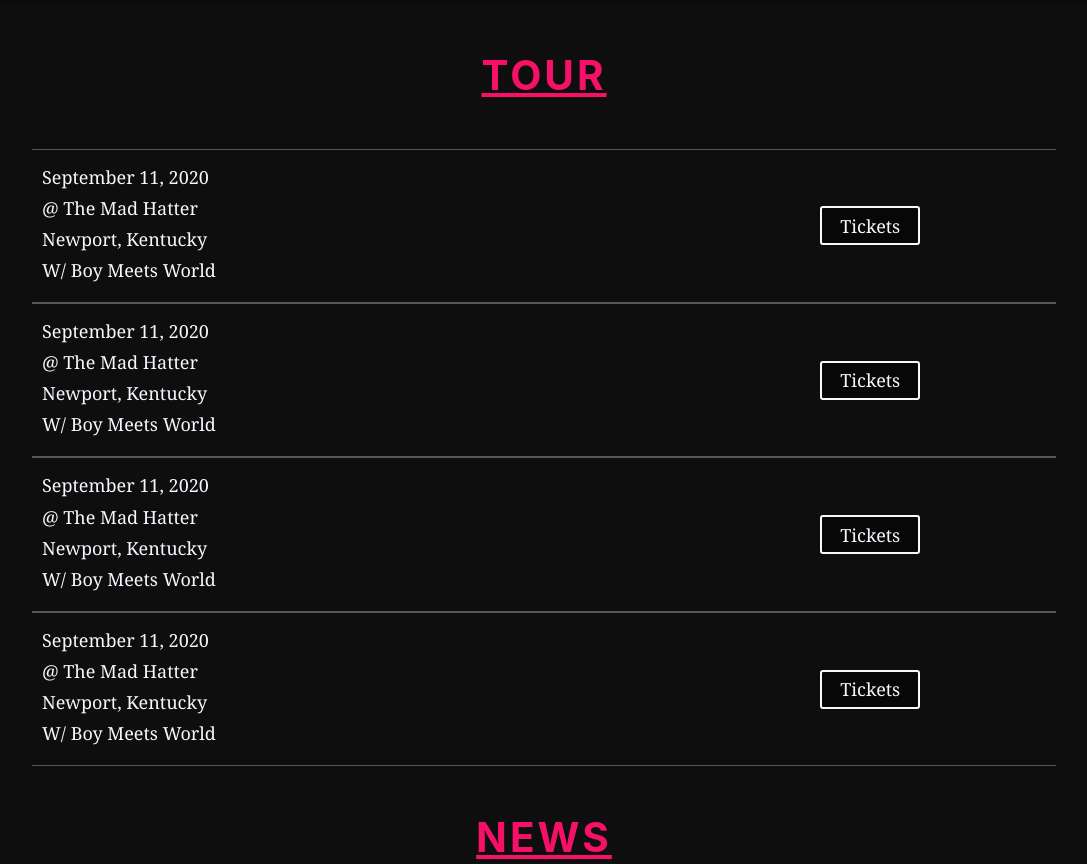
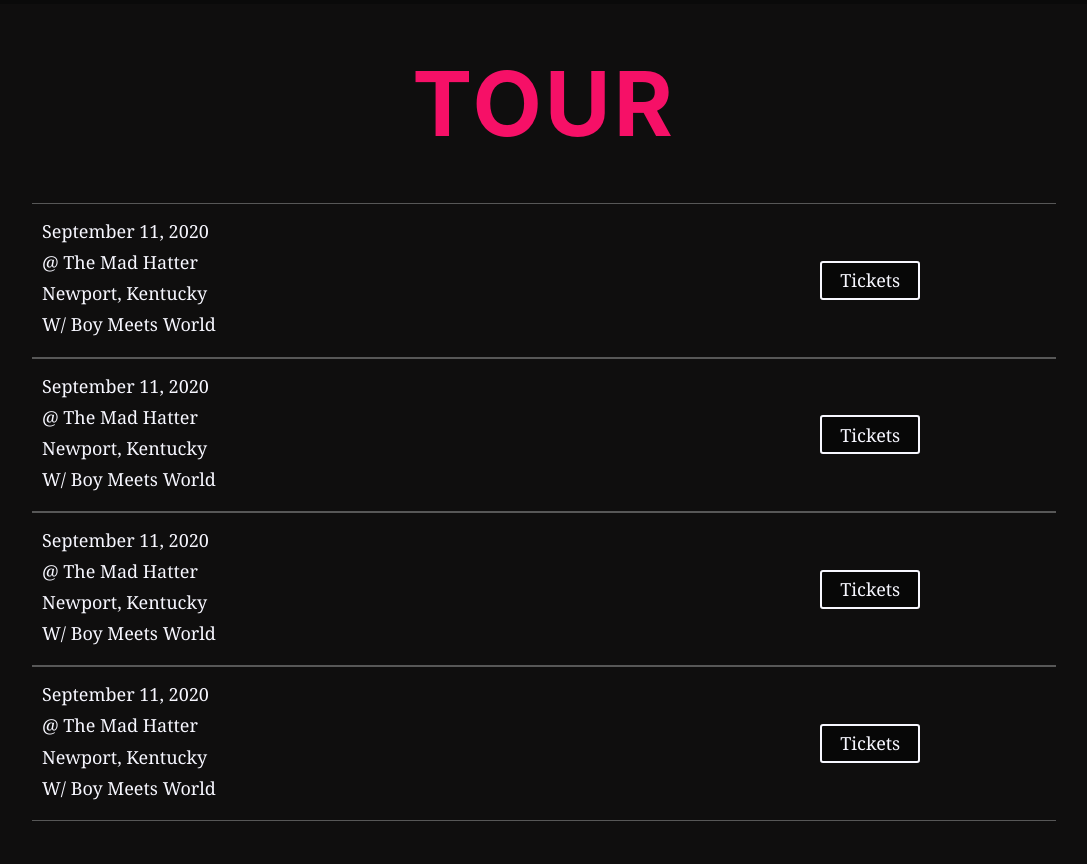
Before and after one commit to Jgobeille/Spiritboard-Website-1, a Gatsby site in the folder frontend/: page / in a window 1280 px wide. Shown: the part 804-1668 px from the top of the page, without its empty margins (96-1183 px from the left). Built offline with nearby package versions, Linux system fonts and the light colour scheme; Gatsby itself is replaced by a stand-in of ours; grey boxes are pictures that could not be loaded.

Commit message:
fixed double section headers on page. changed font size and removed underline of page section header text

```diff
--- a/frontend/src/components/music.js
+++ b/frontend/src/components/music.js
@@ -1,10 +1,9 @@
 import React from 'react';
 
-import { Wrapper, SectionHeader } from '../styles/Globals.js';
+import { Wrapper } from '../styles/Globals.js';
 
 const Music = () => (
   <Wrapper>
-    <SectionHeader>MUSIC</SectionHeader>
     <h1 style={{ color: 'white' }}>COMING SOON</h1>
   </Wrapper>
 );
--- a/frontend/src/components/news.js
+++ b/frontend/src/components/news.js
@@ -1,12 +1,11 @@
 import React from 'react';
 
-import { Wrapper, SectionHeader } from '../styles/Globals.js';
+import { Wrapper } from '../styles/Globals.js';
 
 import { Article, ArticleAuthor, ArticleContent, ArticleDate, ArticleTitle } from '../styles/HomeStyles.js';
 
 const News = () => (
   <Wrapper>
-    <SectionHeader>NEWS</SectionHeader>
     <Article>
       <ArticleDate>September 12, 2020</ArticleDate>
       <ArticleTitle>New Music!!!</ArticleTitle>
--- a/frontend/src/components/tour.js
+++ b/frontend/src/components/tour.js
@@ -3,11 +3,10 @@
 
 import { Text, ShowDescription, ShowsTable, ShowRow, ShowTickets } from '../styles/HomeStyles.js';
 
-import { Button, SectionHeader, Wrapper } from '../styles/Globals.js';
+import { Button, Wrapper } from '../styles/Globals.js';
 
 const Tour = () => (
   <Wrapper>
-    <SectionHeader>TOUR</SectionHeader>
     <ShowsTable>
       <ShowRow>
         <ShowDescription>
--- a/frontend/src/pages/index.js
+++ b/frontend/src/pages/index.js
@@ -10,7 +10,7 @@
 import SEO from '../components/seo';
 
 import { HeaderVideo, SocialIcons, H1 } from '../styles/HomeStyles.js';
-import { HeaderWrapper, OverlayText, theme } from '../styles/Globals.js';
+import { HeaderWrapper, OverlayText, SectionHeader, theme } from '../styles/Globals.js';
 
 // SVGs
 // import { ReactComponent as FacebookLogo } from '../socialmedia/facebook.svg';
@@ -110,8 +110,11 @@
           </SocialIcons>
         </OverlayText>
       </HeaderWrapper>
+      <SectionHeader>TOUR</SectionHeader>
       <Tour />
+      <SectionHeader>NEWS</SectionHeader>
       <News />
+      <SectionHeader>MUSIC</SectionHeader>
       <Music />
       <Videos />
     </Layout>
--- a/frontend/src/styles/Globals.js
+++ b/frontend/src/styles/Globals.js
@@ -82,9 +82,10 @@
 export const SectionHeader = styled.h1`
   color: ${theme.accentPinkRed};
   letter-spacing: 3px;
-  text-decoration: underline;
   /* top | right | bottom | left */
   margin: 50px 0 50px 0;
+  text-align: center;
+  font-size: 5em;
 `;
 
 export const Wrapper = styled.div`
@@ -105,6 +106,7 @@
   align-items: center;
   top: 8vh;
   color: ${theme.secondaryWhite};
+  margin-bottom: 50px;
 `;
 
 export const OverlayText = styled.div`
```
